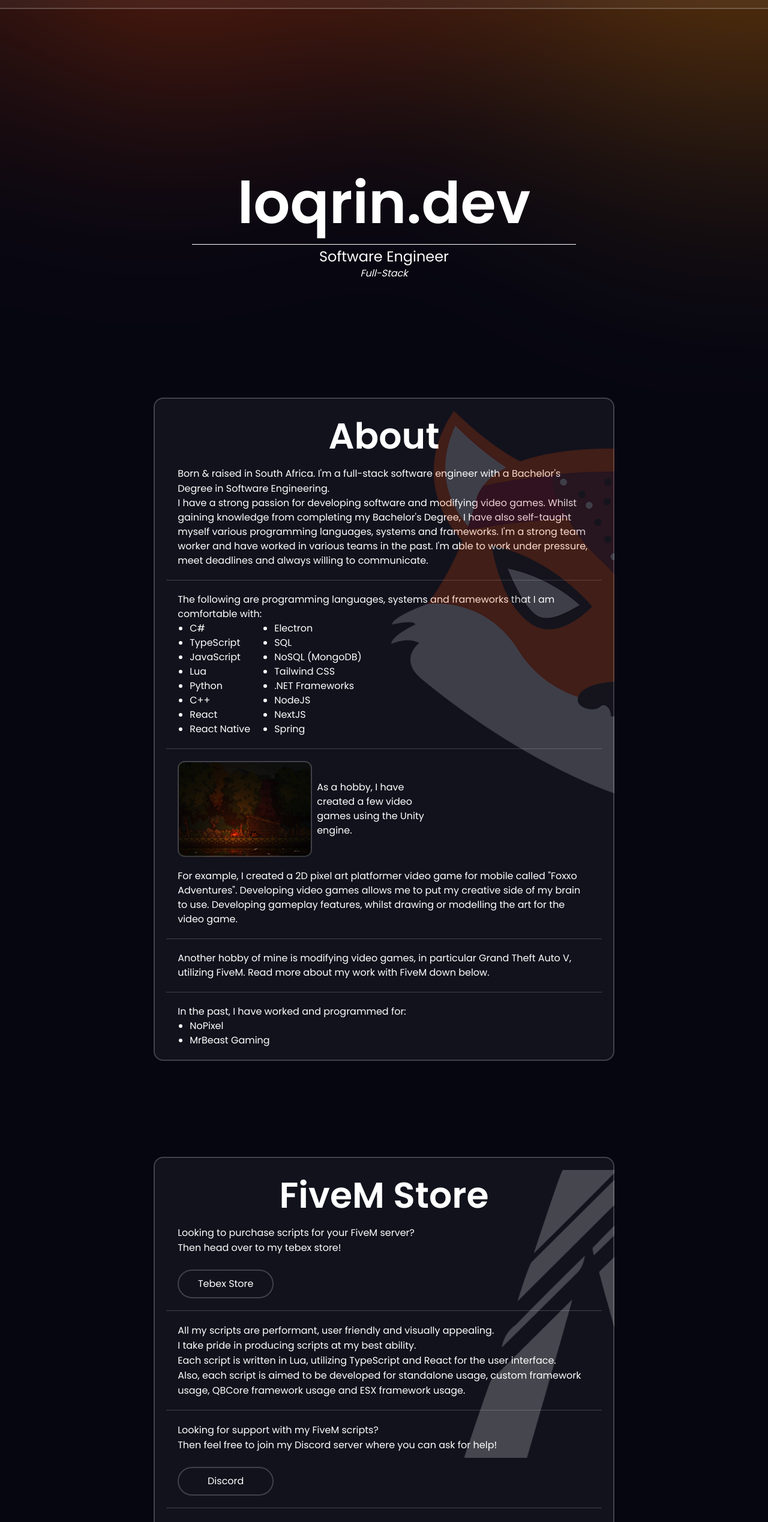
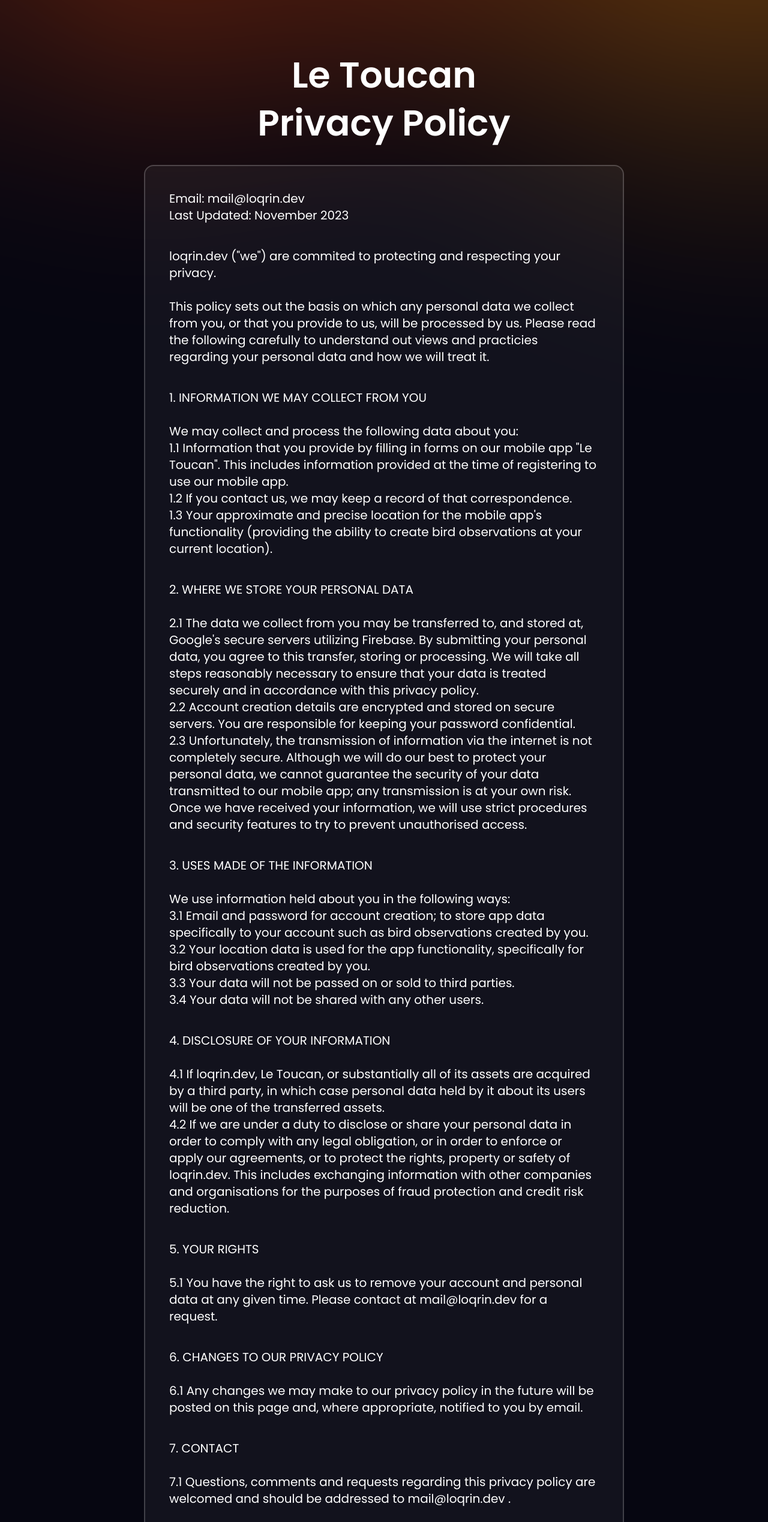
Before and after one commit to Loqrin/loqrin.dev, a React (Vite) app: page /letoucan in a window 1280 px wide. Shown: the part 65-2603 px from the top of the page at 60% size. Built offline with nearby package versions, Linux system fonts and the light colour scheme.

Commit message:
feat(site): add routing + le toucan mobile app privacy policy

```diff
--- a/package.json
+++ b/package.json
@@ -10,9 +10,11 @@
         "preview": "vite preview"
     },
     "dependencies": {
+        "@types/react-router-dom": "^5.3.3",
         "react": "^18.2.0",
         "react-dom": "^18.2.0",
-        "react-icons": "^4.10.1"
+        "react-icons": "^4.10.1",
+        "react-router-dom": "^6.18.0"
     },
     "devDependencies": {
         "@types/react": "^18.0.37",
--- /dev/null
+++ b/src/leToucanPage.tsx
@@ -0,0 +1,127 @@
+import { FunctionComponent } from "react";
+import "./css/tailwind.css";
+
+const LeToucanPage: FunctionComponent<{}> = () => {
+    return (
+        <div className="w-full flex flex-col justify-start items-center">
+            <span className="font-poppins font-semibold text-6xl text-white mt-40">
+                Le Toucan
+            </span>
+            <span className="font-poppins font-semibold text-6xl text-white mt-5 mb-10">
+                Privacy Policy
+            </span>
+            <div className="w-[50rem] bg-white/5 border-white/20 border-2 rounded-2xl flex flex-col justify-start items-start p-10 mb-10">
+                <span className="font-poppins text-white text-xl">
+                    Email: mail@loqrin.dev
+                </span>
+                <span className="font-poppins text-white text-xl">
+                    Last Updated: November 2023
+                </span>
+                <span className="font-poppins text-white text-xl mt-10">
+                    loqrin.dev ("we") are commited to protecting and respecting
+                    your privacy.
+                    <br /> <br />
+                    This policy sets out the basis on which any personal data we
+                    collect from you, or that you provide to us, will be
+                    processed by us. Please read the following carefully to
+                    understand out views and practicies regarding your personal
+                    data and how we will treat it.
+                </span>
+                <span className="font-poppins text-white text-xl mt-10">
+                    1. INFORMATION WE MAY COLLECT FROM YOU
+                    <br /> <br />
+                    We may collect and process the following data about you:
+                    <br />
+                    1.1 Information that you provide by filling in forms on our
+                    mobile app "Le Toucan". This includes information provided
+                    at the time of registering to use our mobile app.
+                    <br />
+                    1.2 If you contact us, we may keep a record of that
+                    correspondence.
+                    <br />
+                    1.3 Your approximate and precise location for the mobile
+                    app's functionality (providing the ability to create bird
+                    observations at your current location).
+                </span>
+                <span className="font-poppins text-white text-xl mt-10">
+                    2. WHERE WE STORE YOUR PERSONAL DATA
+                    <br /> <br />
+                    2.1 The data we collect from you may be transferred to, and
+                    stored at, Google's secure servers utilizing Firebase. By
+                    submitting your personal data, you agree to this transfer,
+                    storing or processing. We will take all steps reasonably
+                    necessary to ensure that your data is treated securely and
+                    in accordance with this privacy policy.
+                    <br />
+                    2.2 Account creation details are encrypted and stored on
+                    secure servers. You are responsible for keeping your
+                    password confidential.
+                    <br />
+                    2.3 Unfortunately, the transmission of information via the
+                    internet is not completely secure. Although we will do our
+                    best to protect your personal data, we cannot guarantee the
+                    security of your data transmitted to our mobile app; any
+                    transmission is at your own risk. Once we have received your
+                    information, we will use strict procedures and security
+                    features to try to prevent unauthorised access.
+                </span>
+                <span className="font-poppins text-white text-xl mt-10">
+                    3. USES MADE OF THE INFORMATION
+                    <br /> <br />
+                    We use information held about you in the following ways:
+                    <br />
+                    3.1 Email and password for account creation; to store app
+                    data specifically to your account such as bird observations
+                    created by you.
+                    <br />
+                    3.2 Your location data is used for the app functionality,
+                    specifically for bird observations created by you.
+                    <br />
+                    3.3 Your data will not be passed on or sold to third
+                    parties.
+                    <br />
+                    3.4 Your data will not be shared with any other users.
+                </span>
+                <span className="font-poppins text-white text-xl mt-10">
+                    4. DISCLOSURE OF YOUR INFORMATION
+                    <br /> <br />
+                    4.1 If loqrin.dev, Le Toucan, or substantially all of its
+                    assets are acquired by a third party, in which case personal
+                    data held by it about its users will be one of the
+                    transferred assets.
+                    <br />
+                    4.2 If we are under a duty to disclose or share your
+                    personal data in order to comply with any legal obligation,
+                    or in order to enforce or apply our agreements, or to
+                    protect the rights, property or safety of loqrin.dev. This
+                    includes exchanging information with other companies and
+                    organisations for the purposes of fraud protection and
+                    credit risk reduction.
+                </span>
+                <span className="font-poppins text-white text-xl mt-10">
+                    5. YOUR RIGHTS
+                    <br /> <br />
+                    5.1 You have the right to ask us to remove your account and
+                    personal data at any given time. Please contact at
+                    mail@loqrin.dev for a request.
+                </span>
+                <span className="font-poppins text-white text-xl mt-10">
+                    6. CHANGES TO OUR PRIVACY POLICY
+                    <br /> <br />
+                    6.1 Any changes we may make to our privacy policy in the
+                    future will be posted on this page and, where appropriate,
+                    notified to you by email.
+                </span>
+                <span className="font-poppins text-white text-xl mt-10">
+                    7. CONTACT
+                    <br /> <br />
+                    7.1 Questions, comments and requests regarding this privacy
+                    policy are welcomed and should be addressed to
+                    mail@loqrin.dev .
+                </span>
+            </div>
+        </div>
+    );
+};
+
+export default LeToucanPage;
--- /dev/null
+++ b/src/mainPage.tsx
@@ -0,0 +1,27 @@
+import { FunctionComponent } from "react";
+import "./css/tailwind.css";
+import Navbar from "./components/navbar";
+import About from "./components/about";
+import Contact from "./components/contact";
+import Fivem from "./components/fivem";
+import Home from "./components/home";
+
+const MainPage: FunctionComponent<{}> = () => {
+    return (
+        <div>
+            <Navbar />
+            <Home />
+            <About />
+            <Fivem />
+            <Contact />
+
+            <div className="w-auto flex justify-center items-center mt-10 pb-10">
+                <span className="font-poppins font-thin text-xl text-white ">
+                    Made with ❤️ by Loqrin
+                </span>
+            </div>
+        </div>
+    );
+};
+
+export default MainPage;
--- a/src/site.tsx
+++ b/src/site.tsx
@@ -1,29 +1,23 @@
-import Navbar from "./components/navbar";
 import "./css/tailwind.css";
 import "./css/backgrounds.css";
 import "./css/scrollbar.css";
-import Home from "./components/home";
-import About from "./components/about";
-import Fivem from "./components/fivem";
-import Contact from "./components/contact";
+import { BrowserRouter as Router, Route, Routes } from "react-router-dom";
+import MainPage from "./mainPage";
+import LeToucanPage from "./leToucanPage";
 
 const Site = () => {
     return (
-        <div
-            className={`background-homesmooth bg-loq-dark-blue bg-no-repeat bg-contain w-auto h-auto`}
-        >
-            <Navbar />
-            <Home />
-            <About />
-            <Fivem />
-            <Contact />
-
-            <div className="w-auto flex justify-center items-center mt-10 pb-10">
-                <span className="font-poppins font-thin text-xl text-white ">
-                    Made with ❤️ by Loqrin
-                </span>
+        <Router>
+            <div
+                className={`background-homesmooth bg-loq-dark-blue bg-no-repeat bg-contain w-auto h-auto`}
+            >
+                <Routes>
+                    <Route path="/" element={<MainPage />}></Route>
+                    <Route path="/letoucan" element={<LeToucanPage />}></Route>
+                    <Route path="*" element={<MainPage />}></Route>
+                </Routes>
             </div>
-        </div>
+        </Router>
     );
 };
 
```
Also changed, not shown: 1 other file (tests, documents, lock files or other folders).
